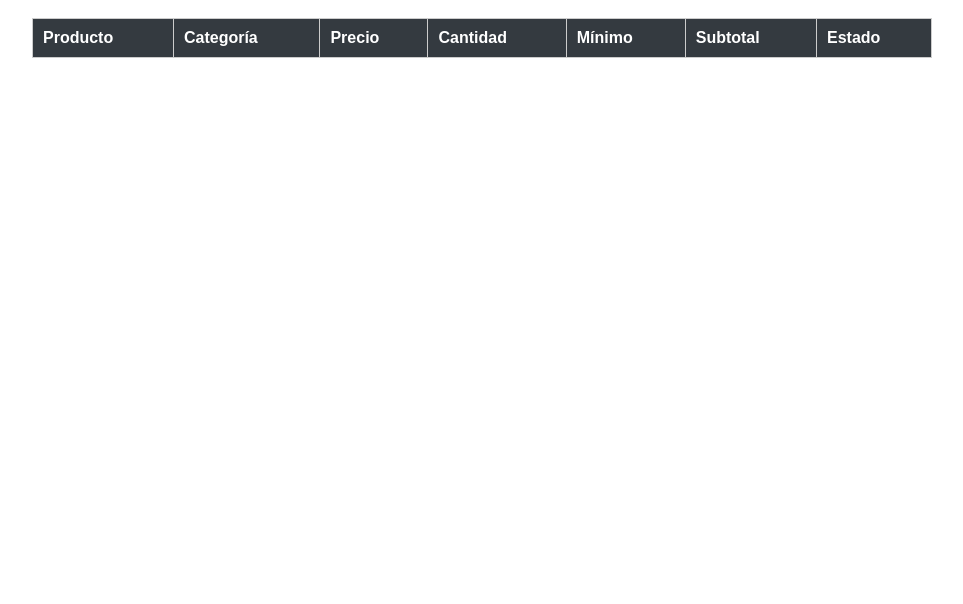
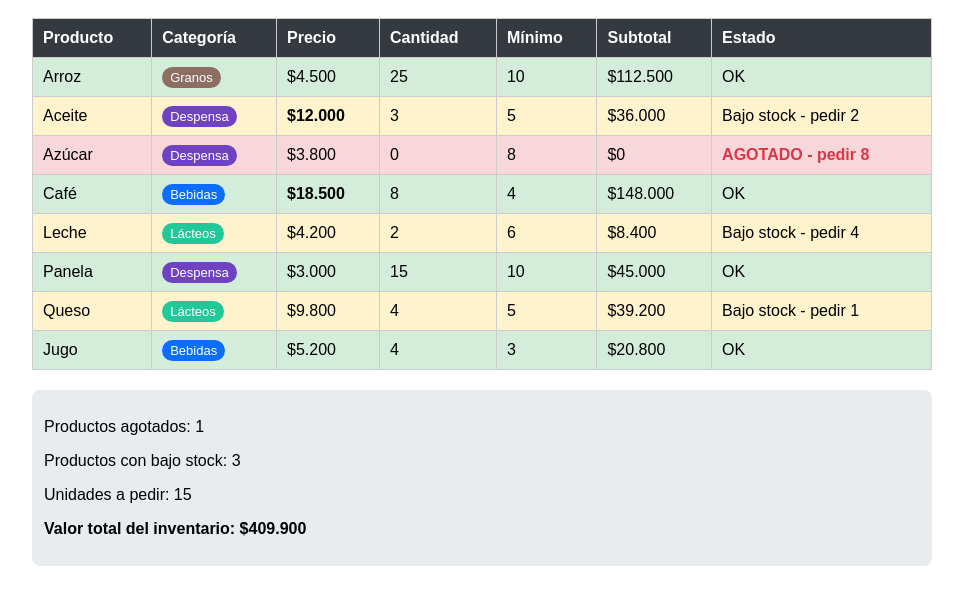
Before and after one commit to alejogar1110/InventarioDinamico, a plain HTML site: page index.html in a window 1280 px wide. Shown: the part 80-684 px from the top of the page, without its empty margins (158-1121 px from the left). Drawn offline with Linux system fonts and the light colour scheme.

Commit message:
Ajustes en css y js hasta el punto 7

```diff
--- a/css/estilos.css
+++ b/css/estilos.css
@@ -20,3 +20,20 @@ th{
     background-color: #343a40;
     color: white;
 }
+
+.etiqueta{
+    padding: 3px 8px;
+    border-radius: 12px;
+    color: white;
+    font-size: 13px;
+}
+
+.agotado { background-color: #f8d7da; } /* Rojo claro */
+.bajo-stock { background-color: #fff3cd; } /* Amarillo claro */
+.disponible { background-color: #d4edda; } /* Verde claro */
+
+#resumen {
+    margin-top: 20px; padding: 12px;
+    background-color: #e9ecef;
+    border-radius: 8px;
+}
--- a/js/script.js
+++ b/js/script.js
@@ -0,0 +1,113 @@
+const productos =[
+    {nombre: "Arroz", categoria: "Granos", precio: 4500, cantidad: 25, minimo: 10},
+    {nombre: "Aceite", categoria: "Despensa", precio: 12000, cantidad: 3, minimo: 5},
+    {nombre: "Azúcar", categoria: "Despensa", precio: 3800, cantidad: 0, minimo: 8},
+    {nombre: "Café", categoria: "Bebidas", precio: 18500, cantidad: 8, minimo: 4},
+    {nombre: "Leche", categoria: "Lácteos", precio: 4200, cantidad: 2, minimo: 6},
+    {nombre: "Panela", categoria: "Despensa", precio: 3000, cantidad: 15, minimo: 10},
+    {nombre: "Queso", categoria: "Lácteos", precio: 9800, cantidad: 4, minimo: 5},
+    {nombre: "Jugo", categoria: "Bebidas", precio: 5200, cantidad: 4, minimo: 3}
+]
+/*
+console.log(productos);
+console.log(productos.length);
+console.log(productos[0].nombre);
+console.log(productos[3].precio);
+*/
+
+//Buscar el <tbody> vacio
+const cuerpoTabla = document.getElementById("cuerpo-tabla");
+const resumen = document.getElementById("resumen");
+let totalAgotados = 0;
+let totalBajoStock = 0;
+let unidadesAPedir = 0;
+let valorInventario = 0;
+
+for (let i = 0; i < productos.length; i++){
+    const producto = productos[i];
+    const subtotal = producto.precio * producto.cantidad; // Nuevo cálculo
+    const fila = document.createElement("tr");
+
+    // Nombre
+    const tdNombre = document.createElement("td");
+    tdNombre.textContent = producto.nombre;
+    // Categoría: un <span> dentro de la celda
+    const tdCategoria = document.createElement("td");
+    const etiqueta = document.createElement("span");
+    etiqueta.textContent = producto.categoria;
+    etiqueta.classList.add("etiqueta");
+
+    if (producto.categoria === "Granos"){
+        etiqueta.style.backgroundColor = "#8d6e63";
+    } else if (producto.categoria === "Despensa") {
+        etiqueta.style.backgroundColor = "#6f42c1";
+    } else if (producto.categoria === "Bebidas") {
+        etiqueta.style.backgroundColor = "#0d6efd";
+    } else if (producto.categoria === "Lácteos") {
+        etiqueta.style.backgroundColor = "#20c997";
+    } else {
+        etiqueta.style.backgroundColor = "gray";
+    }
+    tdCategoria.appendChild(etiqueta);
+
+    // Precio con puntos de miles
+    const tdPrecio = document.createElement("td");
+    tdPrecio.textContent = "$" + producto.precio.toLocaleString("es-CO");
+    if (producto.precio > 10000) {
+        tdPrecio.style.fontWeight = "bold";
+    }
+    // Cantidad y mínimo
+    const tdCantidad = document.createElement("td");
+    tdCantidad.textContent = producto.cantidad;
+
+    const tdMinimo = document.createElement("td");
+    tdMinimo.textContent = producto.minimo;
+
+    // Subtotal
+    const tdSubtotal = document.createElement("td");
+    tdSubtotal.textContent = "$" + subtotal.toLocaleString("es-CO");
+
+    // Estado
+    const tdEstado = document.createElement("td");
+    if (producto.cantidad === 0) {
+        fila.classList.add("agotado");
+        const faltan = producto.minimo;
+        tdEstado.textContent = "AGOTADO - pedir " + faltan;
+        tdEstado.style.color = "#dc3545";
+        tdEstado.style.fontWeight = "bold";
+        totalAgotados++;
+        unidadesAPedir += faltan;
+    } else if (producto.cantidad < producto.minimo) {
+        fila.classList.add("bajo-stock");
+        const faltan = producto.minimo - producto.cantidad;
+        tdEstado.textContent = "Bajo stock - pedir " + faltan;
+        totalBajoStock++;
+        unidadesAPedir += faltan;
+    } else {
+        fila.classList.add("disponible");
+        tdEstado.textContent = "OK";
+    }
+    valorInventario += subtotal; // Fuera del if: se suma para TODOS
+
+    // Armar la fila en el mismo orden de los encabezados
+    fila.appendChild(tdNombre);
+    fila.appendChild(tdCategoria);
+    fila.appendChild(tdPrecio);
+    fila.appendChild(tdCantidad);
+    fila.appendChild(tdMinimo);
+    fila.appendChild(tdSubtotal);
+    fila.appendChild(tdEstado);
+    cuerpoTabla.appendChild(fila);
+}
+
+const pAgotados = document.createElement("p");
+pAgotados.textContent = "Productos agotados: " + totalAgotados;
+const pBajo = document.createElement("p"); pBajo.textContent = "Productos con bajo stock: " + totalBajoStock;
+const pPedir = document.createElement("p"); pPedir.textContent = "Unidades a pedir: " + unidadesAPedir;
+const pValor = document.createElement("p"); pValor.textContent = "Valor total del inventario: $" + valorInventario.toLocaleString("es-CO");
+pValor.style.fontWeight = "bold";
+
+resumen.appendChild(pAgotados);
+resumen.appendChild(pBajo);
+resumen.appendChild(pPedir);
+resumen.appendChild(pValor);
```
